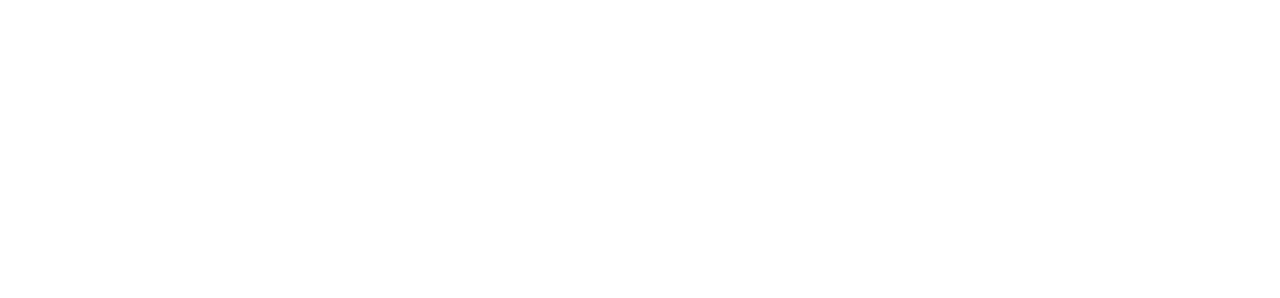
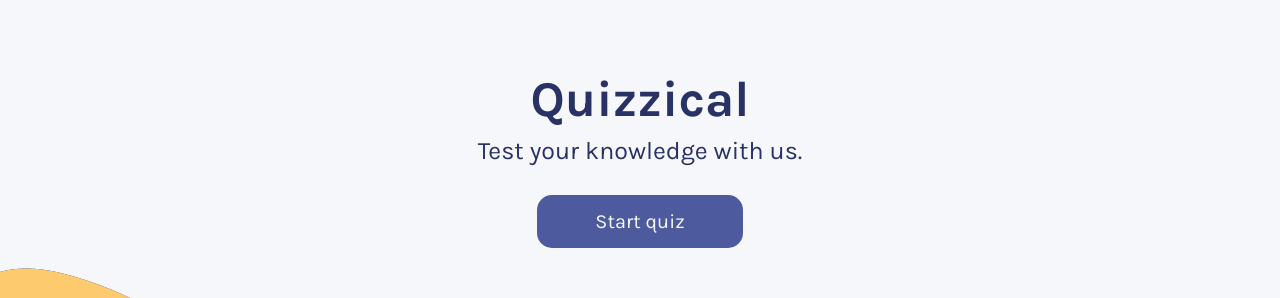
Before and after one commit to adarshcodes/quizzical-app, a React (Create React App) app: page / in a window 1280 px wide. Shown: the part 241-539 px from the top of the page. Built offline with nearby package versions, Linux system fonts and the light colour scheme; no server answers.

Commit message:
fixing height of startpage

```diff
--- a/src/App.js
+++ b/src/App.js
@@ -6,7 +6,7 @@
 
 function App() {
 	// Starting the game
-	const [start, setStart] = useState(false);
+	const [start, setStart] = useState(true);
 
 	function startGame() {
 		setStart(false);
--- a/src/assets/sass/components/_startScreen.scss
+++ b/src/assets/sass/components/_startScreen.scss
@@ -6,7 +6,7 @@
 
 .start-page {
 	width: 100%;
-	height: 100%;
+	height: 100vh;
 	@include flex-column-center;
 	text-align: center;
 	background: url(/public/blob_top.png) no-repeat,
--- a/src/assets/sass/main.css
+++ b/src/assets/sass/main.css
@@ -26,7 +26,7 @@
 
 .start-page {
   width: 100%;
-  height: 100%;
+  height: 100vh;
   display: flex;
   flex-direction: column;
   justify-content: center;
```
Also changed, not shown: 1 other file (tests, documents, lock files or other folders).
